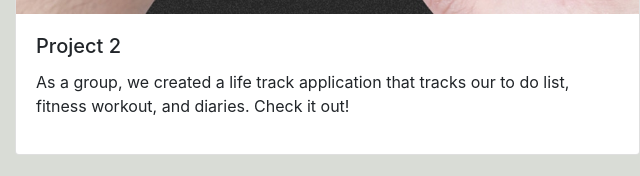
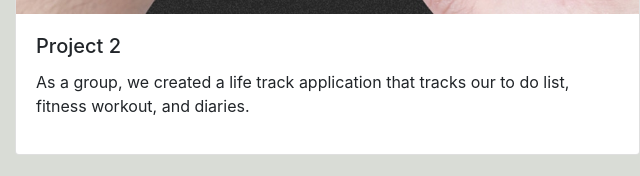
Before and after one commit to jamiekim87/Responsive-portfolio, a plain HTML site: page portfolio.html in a window 1280 px wide. Shown: the part 746-922 px from the top of the page, 640-1280 px from the left. Drawn offline with nearby package versions, Linux system fonts and the light colour scheme.

Commit message:
git push

```diff
--- a/portfolio.html
+++ b/portfolio.html
@@ -61,18 +61,16 @@
           </div>
         </div>
       </div>
-
       <div class="col mb-4">
         <div class="card">
           <img src="./assets/images/trivia-game.jpg" class="card-img-top" alt="...">
           <div class="card-body">
             <h5 class="card-title">Project 2</h5>
-            <p class="card-text">As a group, we created a life track application that tracks our to do list, fitness workout, and diaries. Check it out!</p>
+            <p class="card-text">As a group, we created a life track application that tracks our to do list, fitness workout, and diaries.</p>
             <a href= ""></a>
           </div>
         </div>
       </div>
-
       <div class="col mb-4">
         <div class="card">
           <img src="./assets/images/RPG-game.jpg" class="card-img-top" alt="...">
```
